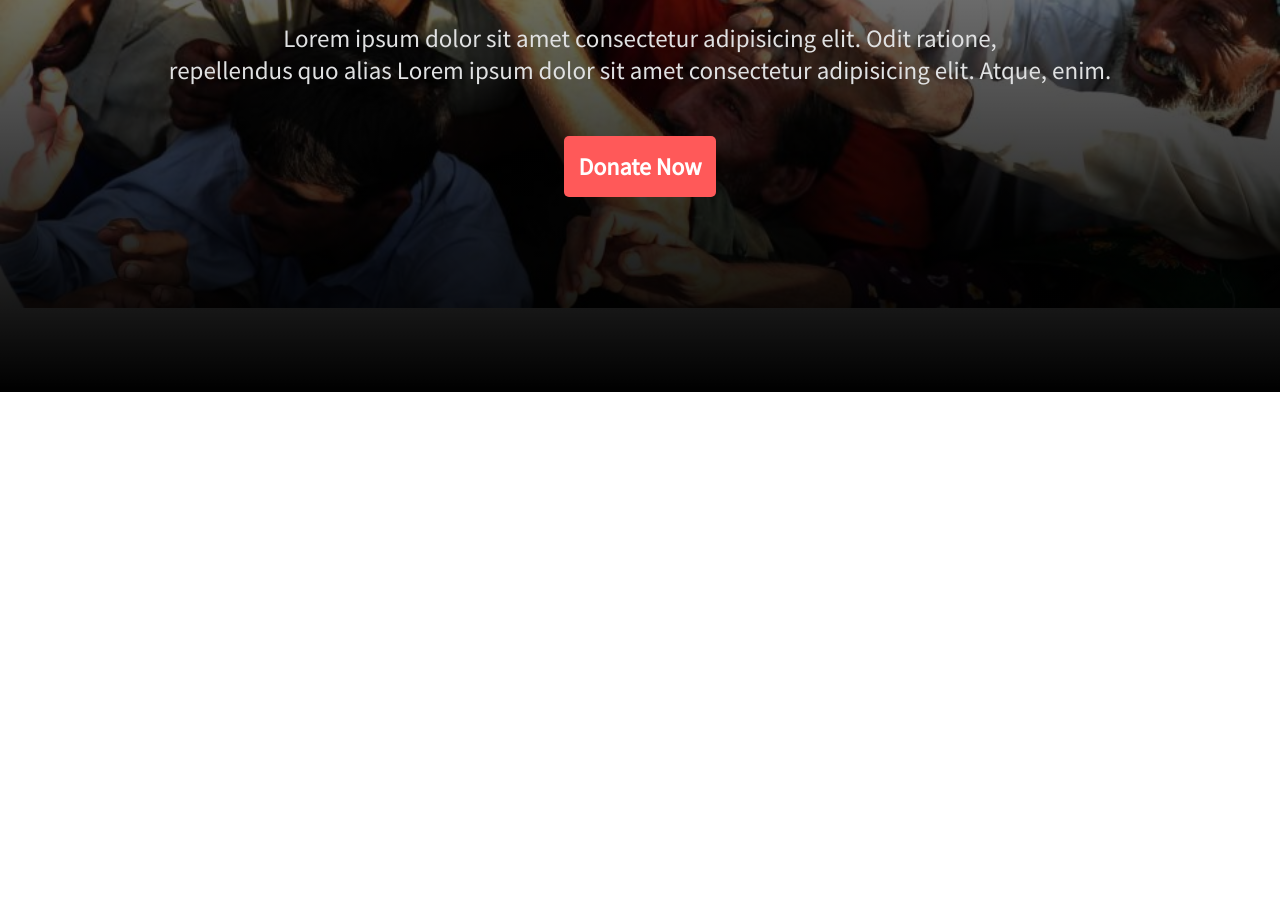
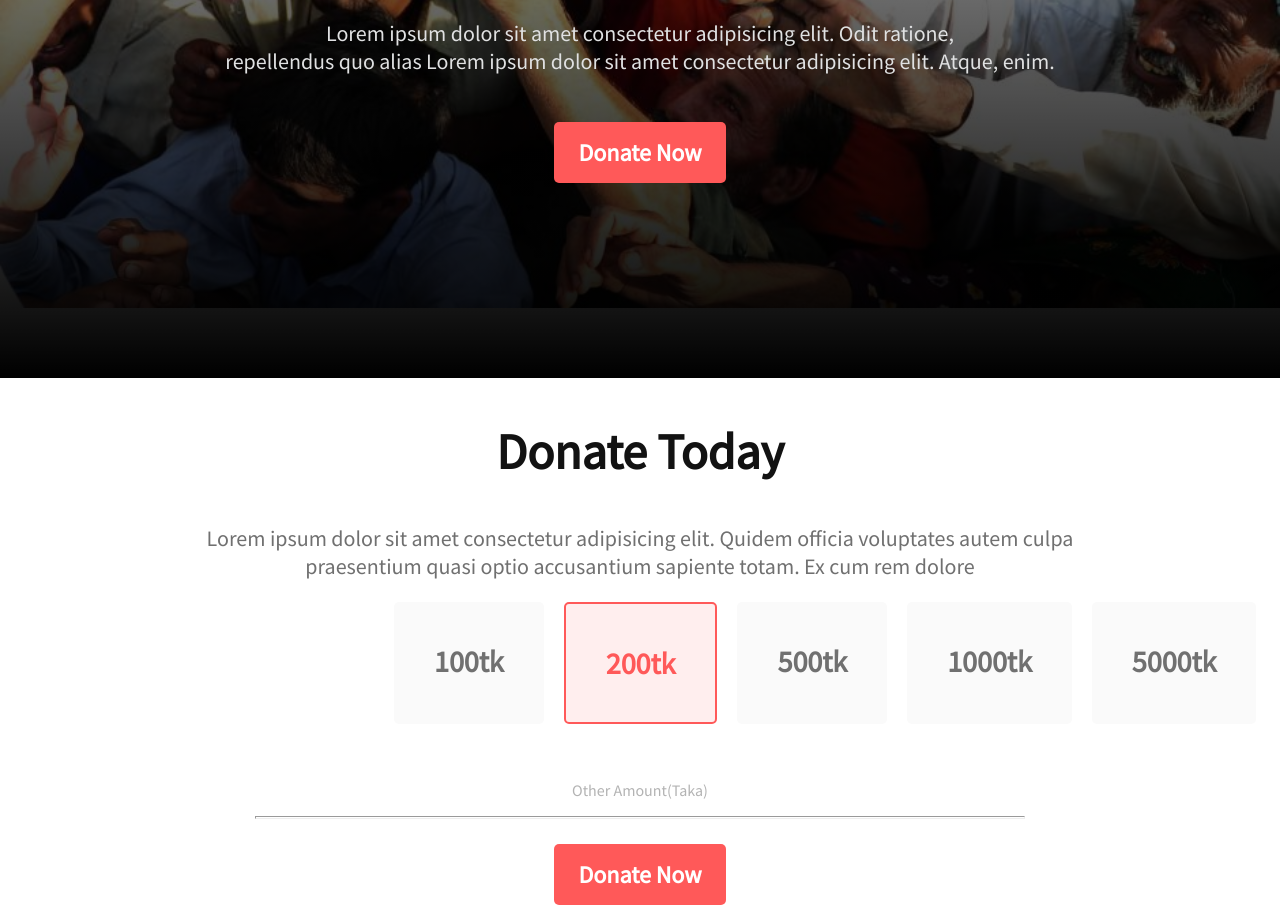
Before and after one commit to rayan-mric/donate-today, a plain HTML site: page index.html in a window 1280 px wide. Shown: the part 546-1451 px from the top of the page. Before the commit the page ends 938 px from the top, so only its background shows below. Drawn offline with Linux system fonts and the light colour scheme.

Commit message:
donate today

```diff
--- a/index.html
+++ b/index.html
@@ -17,7 +17,22 @@
             <h3>Lorem ipsum dolor sit amet consectetur adipisicing elit. Odit ratione,<br>repellendus quo alias Lorem ipsum dolor sit amet consectetur adipisicing elit. Atque, enim. </h3>
 
         </div>
-        <a href="https://www.youtube.com/channel/UCm2b3oU78xlYeuNJ5Wa3OHw" class="button">Donate Now</a>
+        <a href="https://www.youtube.com/channel/UCm2b3oU78xlYeuNJ5Wa3OHw" target="_blank" class="button">Donate Now</a>
     </Section>
+    <section class="donation_today">
+        <h2>Donate Today</h2>
+        <h3 class="gray">Lorem ipsum dolor sit amet consectetur adipisicing elit. Quidem officia voluptates autem culpa <br>praesentium quasi optio accusantium sapiente totam. Ex cum rem dolore</h3>
+        <div class="flex">
+            <h4 class="gray">100tk</h4>
+            <h4 id="pink">200tk</h4>
+            <h4 class="gray">500tk</h4>
+            <h4 class="gray">1000tk</h4>
+            <h4 class="gray">5000tk</h4>
+        </div><br>
+        <p id="light_gray">Other Amount(Taka)</p>
+        <hr >
+        <a class="button" href="https://www.linkedin.com/in/rayanul-islam/" target="_blank">Donate Now</a>
+        <br>
+    </section>
 </body>
 </html>
--- a/style.css
+++ b/style.css
@@ -16,20 +16,59 @@ h1{
     font-weight:900px;
     margin-bottom: 10px;
 }
+h2{
+    font-size: 50px;
+    font-weight: 800;
+    color:#121212;
+}
 h3{
-    font-size: 25px;
+    font-size: 22px;
     font-weight: 200;
     color: rgb(224, 225, 226);
+}
+h4{
+    font-size: 30px;
+    padding: 40px;
+    background-color:#FAFAFA ;
+    margin: 0px 10px;
+    border-radius: 5px;
+
 }
 .button{
     text-decoration:none;
     color: #FFFFFF;
     background-color: #FF5959;
     font-size: 24px;
-    padding: 15px 15px;
+    padding: 15px 25px;
     border-radius: 5px;
     font-weight: 600;
 }
 .first_text{
     padding-bottom: 40px;
 }
+.donation_today{
+    background-color: #FFFFFF;
+    text-align: center;
+    margin: auto;
+}
+.gray{
+    color: #707070;
+}
+.flex{
+    display: flex;
+    margin: 20px 30%;
+}
+#pink{
+    color:#FF5959;
+    background-color: #FFEEEE;
+    border: #FF5959 solid 2px;
+}
+#light_gray{
+    color:#B3B3B3
+}
+hr{
+    width : 60%;
+    height : 1px;
+    color: #DADADA;
+    margin-bottom: 40px;
+}
```
